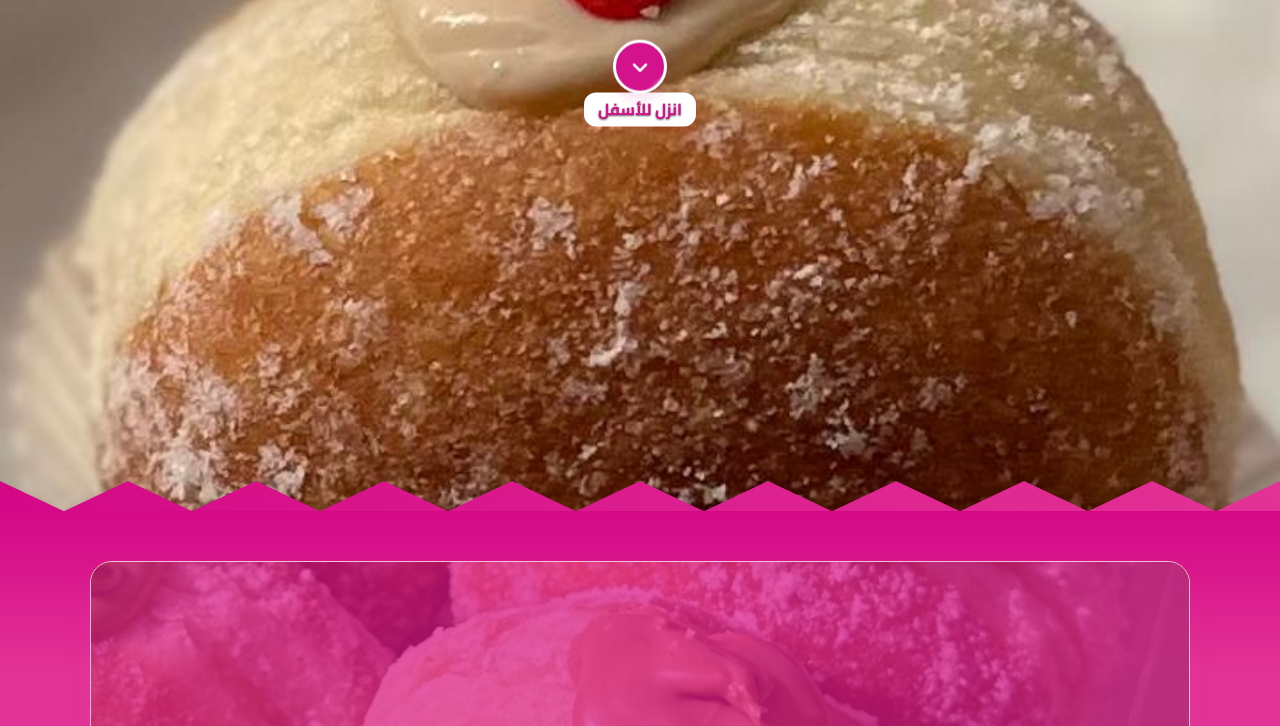
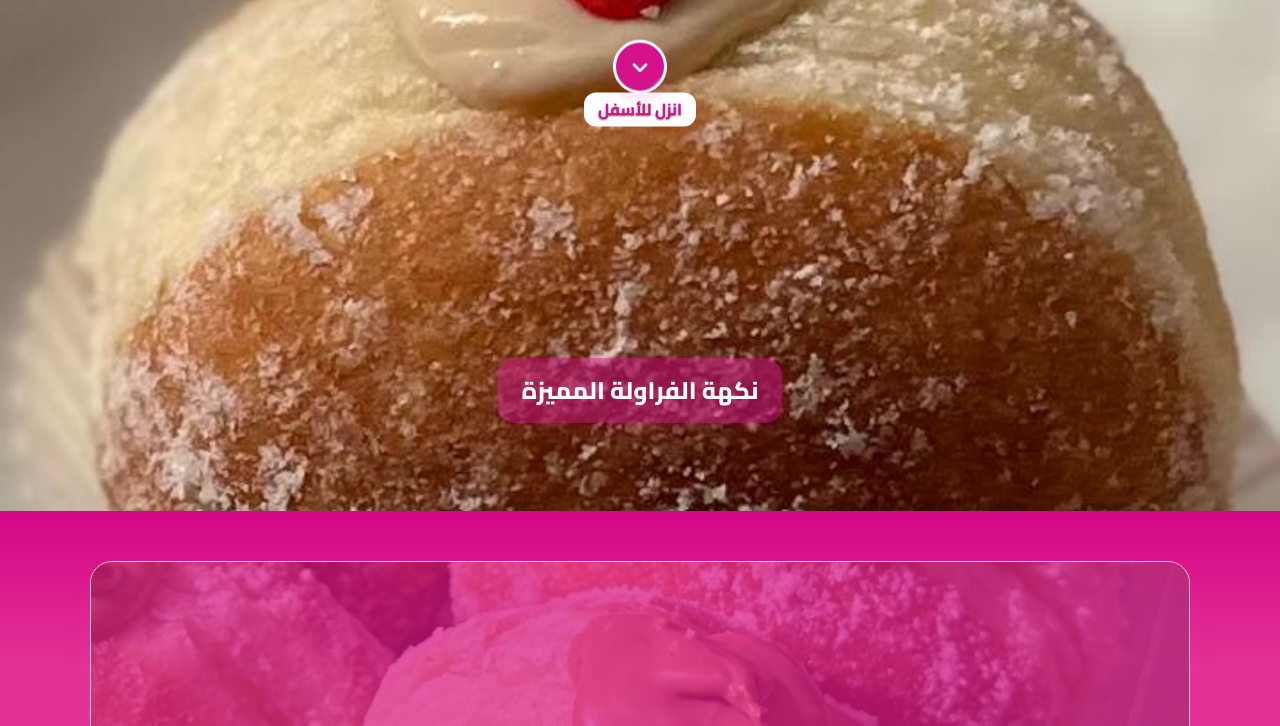
Before and after one commit to jawednoor/Donuts-filling, a plain HTML site: page index.html in a window 1280 px wide. Shown: the part 289-1015 px from the top of the page. Drawn offline with Linux system fonts and the light colour scheme.

Commit message:
تصغير خط نص السلايدات وجعل الخلفية شفافة 50%

```diff
--- a/styles.css
+++ b/styles.css
@@ -1,3 +1,72 @@
+/* تدرج علوي فوق السلايدر */
+.top-slider {
+  position: relative;
+}
+.top-fade {
+  position: absolute;
+  top: 0;
+  left: 0;
+  width: 100vw;
+  height: 80px;
+  z-index: 100;
+  pointer-events: none;
+  background: linear-gradient(to bottom, rgba(212,18,139,0.7) 0%, rgba(212,18,139,0.0) 100%);
+}
+/* سلايدر علوي مع نص متحرك */
+.top-slides {
+  position: relative;
+  width: 100vw;
+  height: 100vh;
+  overflow: hidden;
+}
+.slide-wrap {
+  position: absolute;
+  top: 0; left: 0; right: 0; bottom: 0;
+  width: 100vw;
+  height: 100vh;
+  opacity: 0;
+  transition: opacity 0.7s;
+  z-index: 1;
+  display: flex;
+  justify-content: center;
+  align-items: flex-end;
+  pointer-events: none;
+}
+.slide-wrap.active {
+  opacity: 1;
+  z-index: 2;
+  pointer-events: auto;
+}
+.slide-wrap img.top-slide {
+  width: 100vw;
+  height: 100vh;
+  object-fit: cover;
+  display: block;
+}
+.slide-flash-text {
+  display: block;
+  position: absolute;
+  left: 50%;
+  bottom: 7%;
+  transform: translateX(-50%);
+  font-family: 'Cairo', Arial, sans-serif;
+  font-size: 1.5rem;
+  font-weight: 900;
+  color: #fff;
+  background: rgba(212,18,139,0.5);
+  border-radius: 18px;
+  padding: 10px 24px;
+  box-shadow: 0 4px 24px rgba(212,18,139,0.18);
+  animation: flashText 1.2s;
+  text-align: center;
+  pointer-events: none;
+  margin-bottom: 32px;
+}
+@keyframes flashText {
+  0% { opacity: 0; transform: translateX(-50%) scale(0.7); }
+  60% { opacity: 1; transform: translateX(-50%) scale(1.08); }
+  100% { opacity: 1; transform: translateX(-50%) scale(1); }
+}
 /* تنسيق قسم التواصل */
 section#contact, section#contact.reveal, .contact-flex, .contact-flex::before, .contact-flex::after {
   background: none !important;
```
